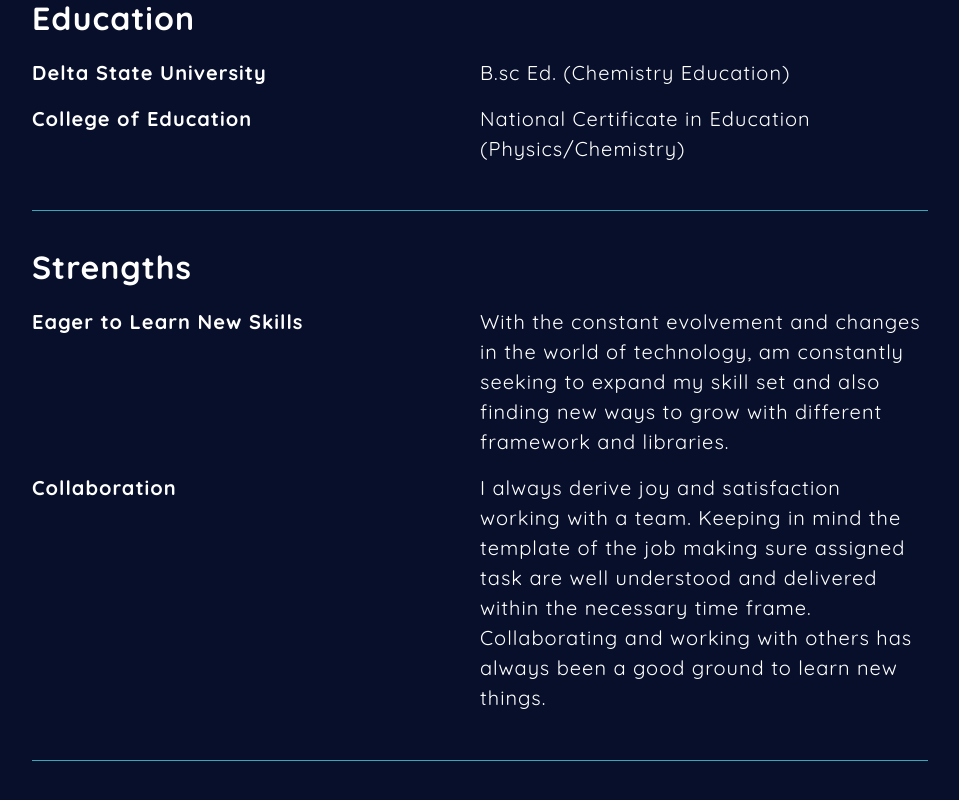
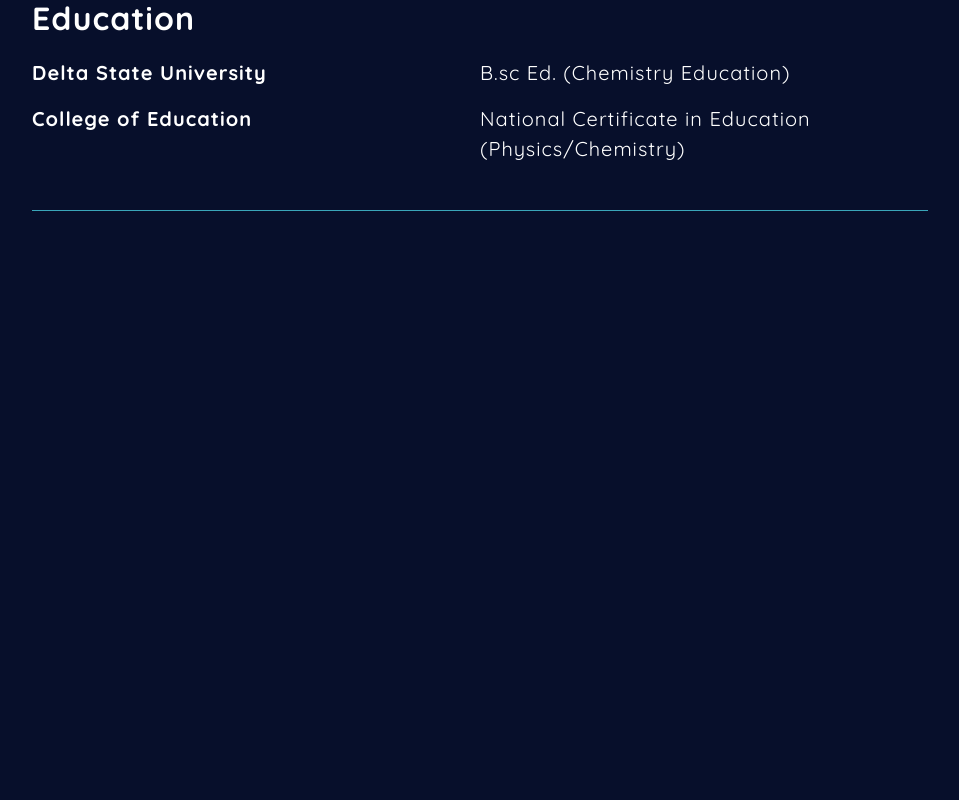
Before and after one commit to jonahunuafe/portfolio-react, a React (Vite) app: page /resume in a window 1280 px wide. Shown: the part 814-1614 px from the top of the page, without its empty margins (160-1119 px from the left). After the commit the page ends 1089 px from the top, so only its background shows below. Built offline with nearby package versions, Linux system fonts and the light colour scheme.

Commit message:
removed strength section from resume

```diff
--- a/src/components/Resume/Resume.jsx
+++ b/src/components/Resume/Resume.jsx
@@ -56,7 +56,7 @@ function MyResume() {
                     </div>
                 </div>
                 <div className={classes.experience}>
-                    <h1>Experience</h1>
+                    <h1>Work Experience</h1>
                     <div className={classes.expanded}>
                         <h3>Chingu |</h3>
                         <p>
@@ -87,26 +87,6 @@ function MyResume() {
                         <span>National Certificate in Education (Physics/Chemistry)</span>
                     </div>
                 </div>
-                <div className={classes.strength}>
-                    <h1>Strengths</h1>
-                    <div className={classes.expanded}>
-                        <h3>Eager to Learn New Skills</h3>
-                        <p>
-                            With the constant evolvement and changes in the world of technology, am
-                            constantly seeking to expand my skill set and also finding new ways
-                            to grow with different framework and libraries.
-                        </p>
-                    </div>
-                    <div className={classes.expanded}>
-                        <h3>Collaboration</h3>
-                        <p>
-                            I always derive joy and satisfaction working with a team. Keeping in mind
-                            the template of the job making sure assigned task are well understood and
-                            delivered within the necessary time frame. Collaborating and working with
-                            others has always been a good ground to learn new things.
-                        </p>
-                    </div>
-                </div>
             </div>
 
     </>
```
